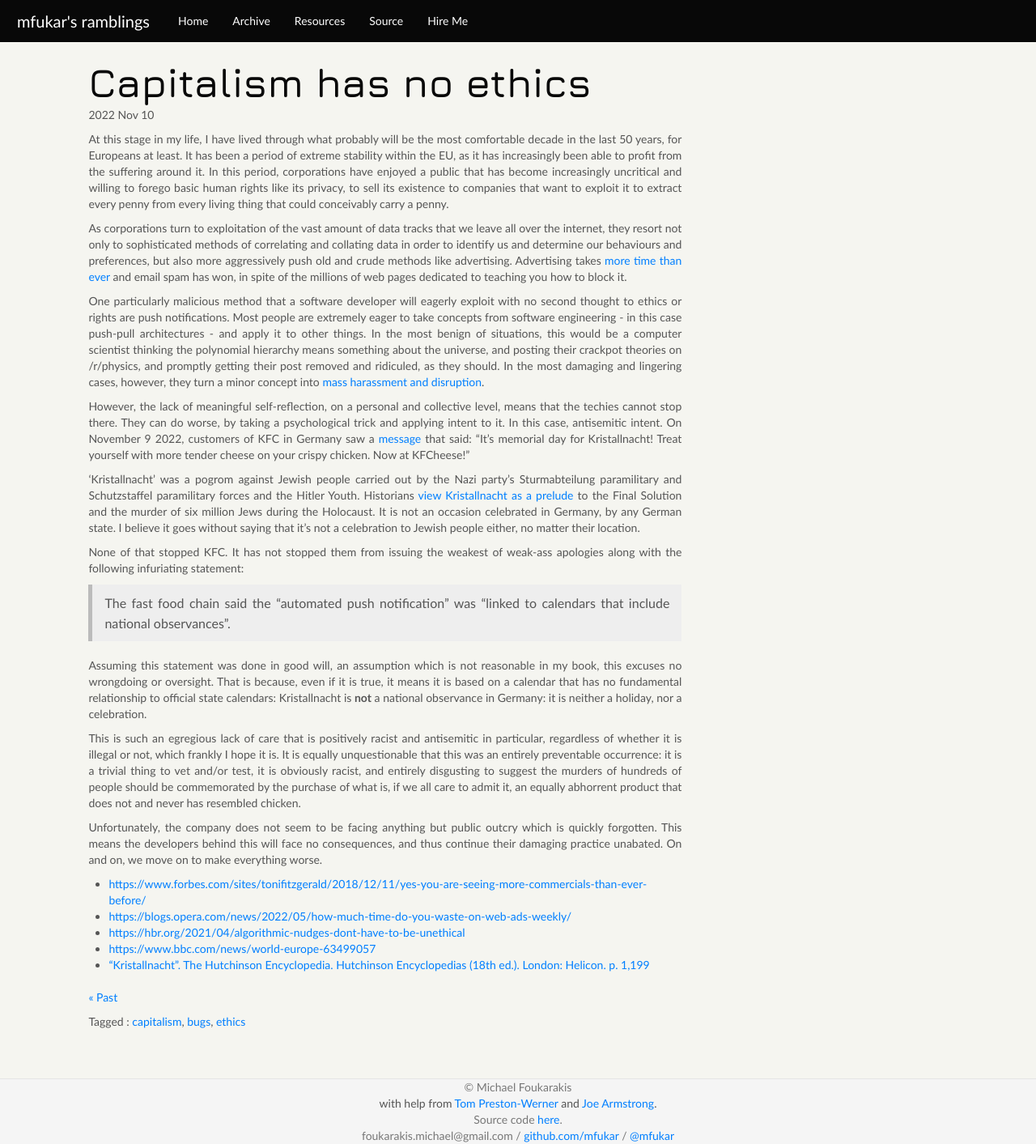
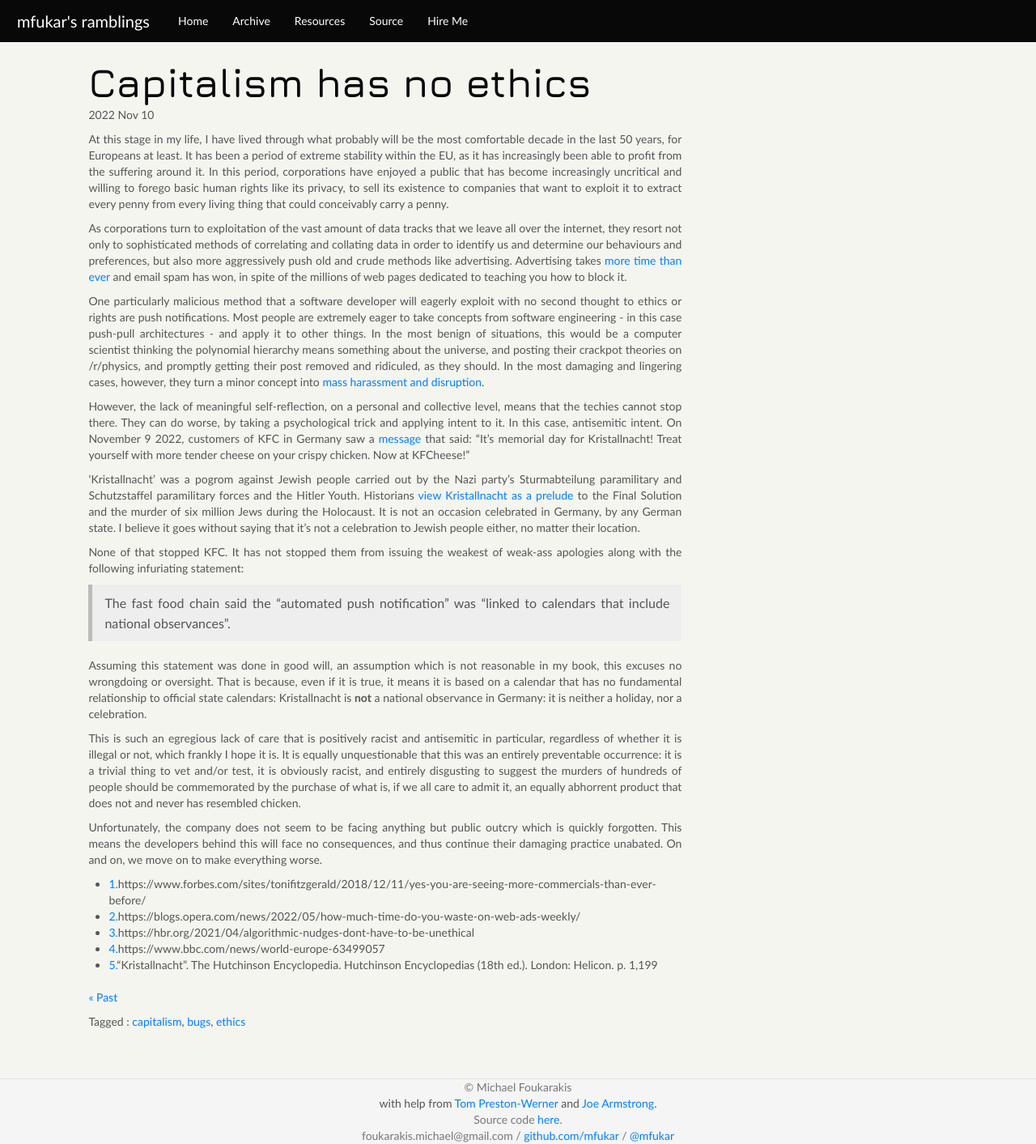
Before and after one commit to mfukar/mfukar.github.com, a Jekyll site: the page built from _posts/2022-11-10-capitalists.md, in a window 1280 px wide. Shown: the whole page at 81% size. Built offline with Jekyll 4.4.1, drawn with Linux system fonts in a browser that asks for light colours; some web fonts are replaced.

Commit message:
Uh I don't know
Signed-off-by: mfukar <foukarakis.michael@gmail.com>

```diff
--- a/_posts/2022-11-10-capitalists.md
+++ b/_posts/2022-11-10-capitalists.md
@@ -63,8 +63,8 @@
 forgotten. This means the developers behind this will face no consequences, and thus continue their
 damaging practice unabated. On and on, we move on to make everything worse.
 
-* <a id="ref1">https://www.forbes.com/sites/tonifitzgerald/2018/12/11/yes-you-are-seeing-more-commercials-than-ever-before/</a>
-* <a id="ref2">https://blogs.opera.com/news/2022/05/how-much-time-do-you-waste-on-web-ads-weekly/</a>
-* <a id="ref3">https://hbr.org/2021/04/algorithmic-nudges-dont-have-to-be-unethical</a>
-* <a id="ref4">https://www.bbc.com/news/world-europe-63499057</a>
-* <a id="ref5">"Kristallnacht". The Hutchinson Encyclopedia. Hutchinson Encyclopedias (18th ed.). London: Helicon. p. 1,199</a>
+* <a id="ref1">1.</a>https://www.forbes.com/sites/tonifitzgerald/2018/12/11/yes-you-are-seeing-more-commercials-than-ever-before/
+* <a id="ref2">2.</a>https://blogs.opera.com/news/2022/05/how-much-time-do-you-waste-on-web-ads-weekly/
+* <a id="ref3">3.</a>https://hbr.org/2021/04/algorithmic-nudges-dont-have-to-be-unethical
+* <a id="ref4">4.</a>https://www.bbc.com/news/world-europe-63499057
+* <a id="ref5">5.</a>"Kristallnacht". The Hutchinson Encyclopedia. Hutchinson Encyclopedias (18th ed.). London: Helicon. p. 1,199
```
